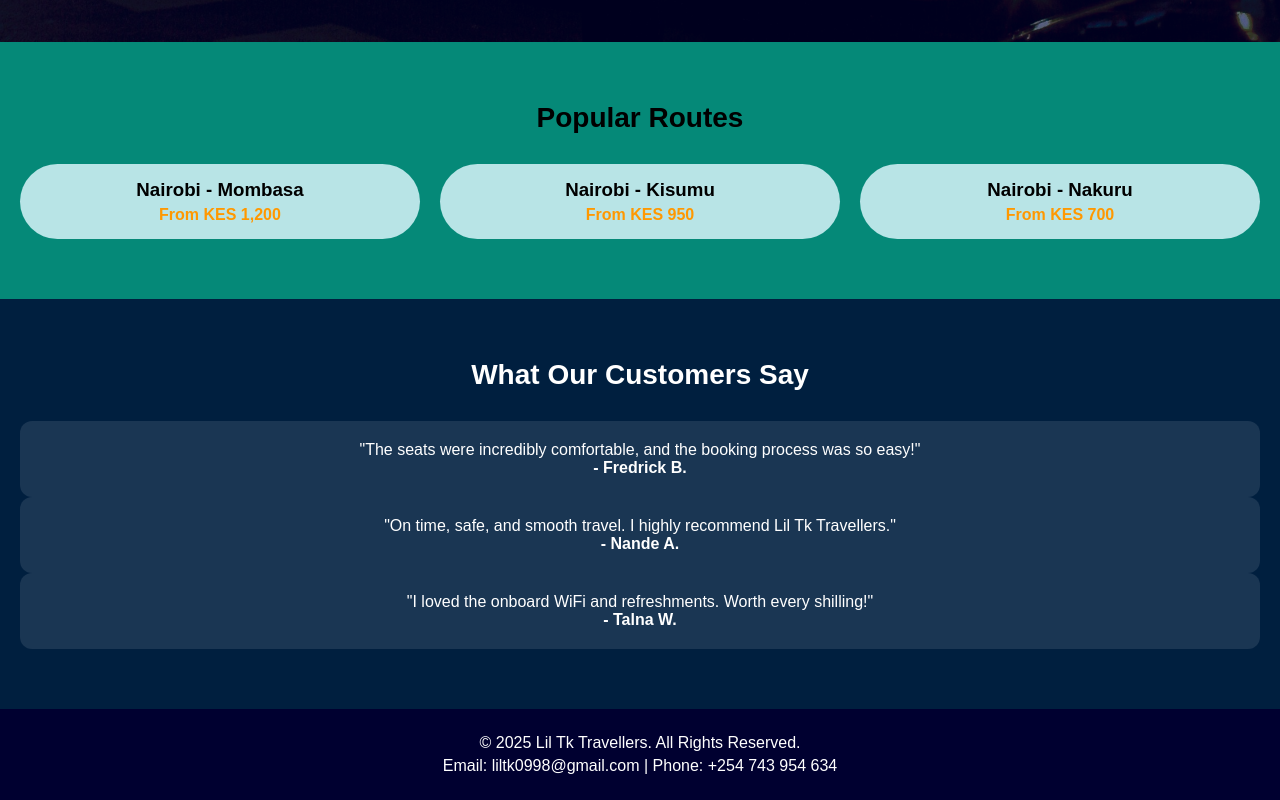
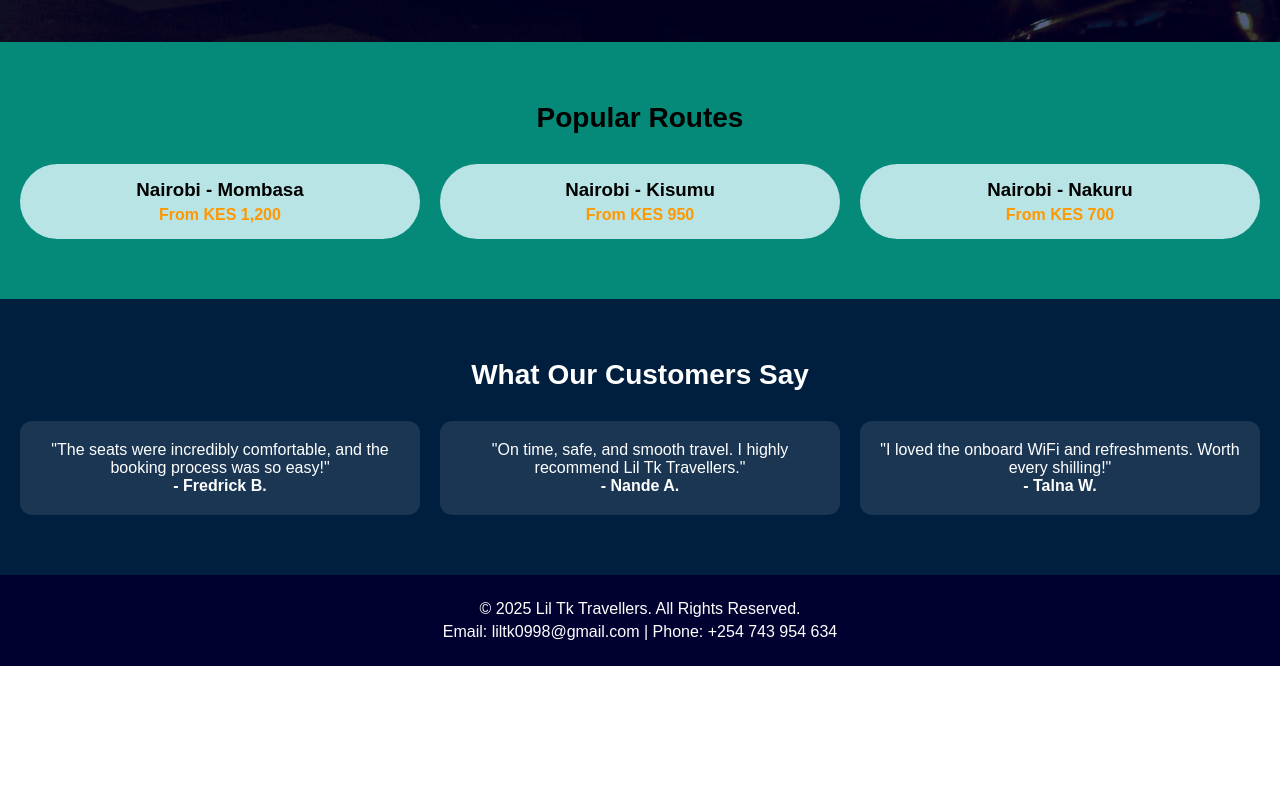
Before and after one commit to itsTk-999/smartbus, a plain HTML site: page index.html in a window 1280 px wide. Shown: the part 758-1558 px from the top of the page. After the commit the page ends 1424 px from the top, so only its background shows below. Drawn offline with Linux system fonts and the light colour scheme; files whose address does not match are found by name.

Commit message:
Update style.css

```diff
--- a/style.css
+++ b/style.css
@@ -192,7 +192,7 @@ body {
   margin-bottom: 30px;
 }
 
-.testimonials-grid {
+.testimonialsgrid {
   display: grid;
   grid-template-columns: repeat(auto-fit, minmax(250px, 1fr));
   gap: 20px;
```
